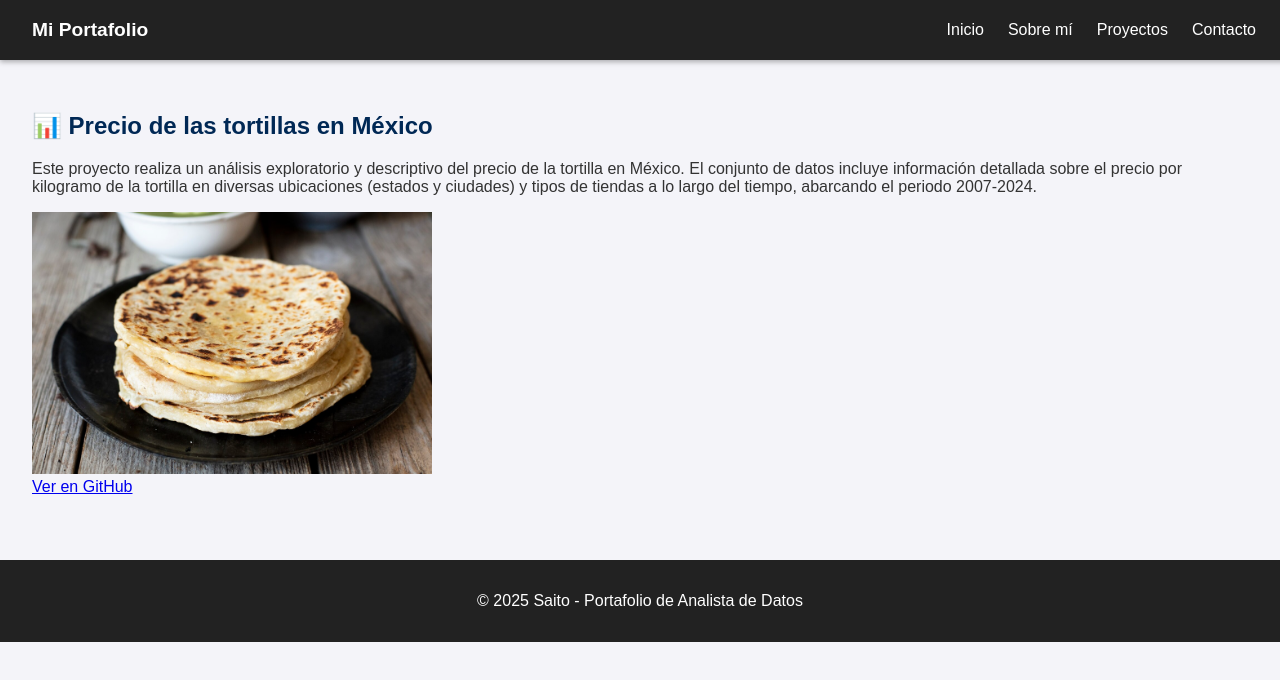
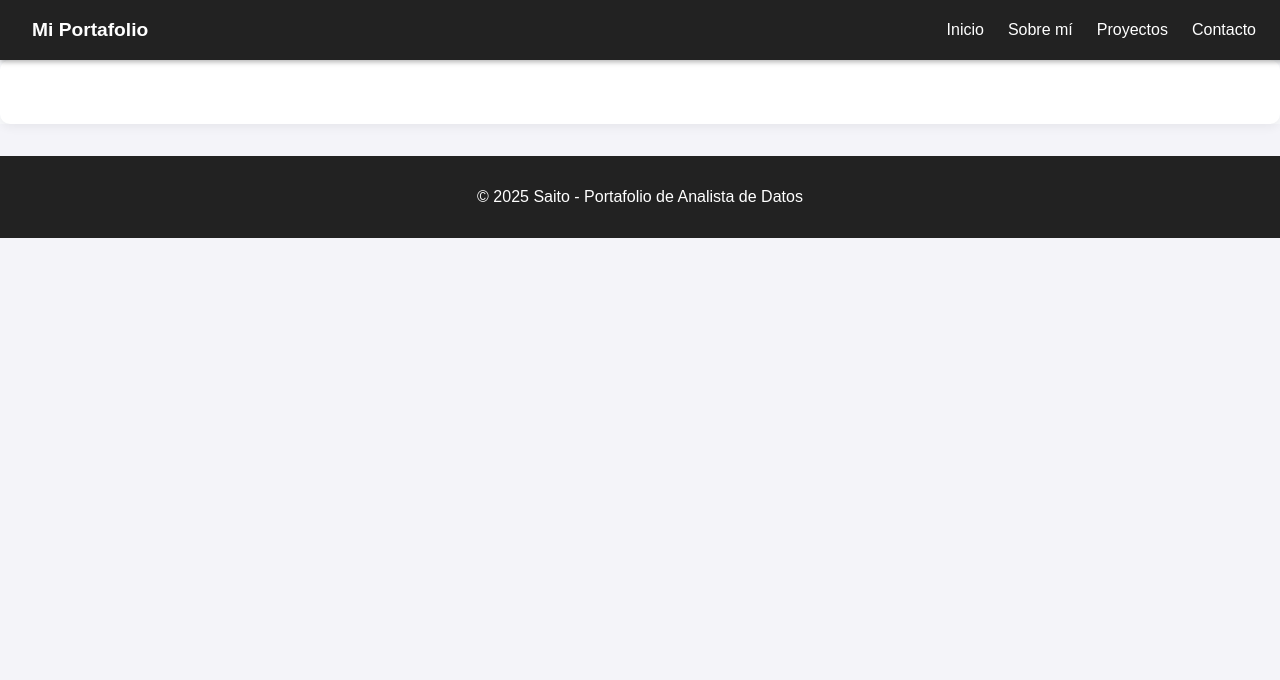
Before and after one commit to SaitoM17/mi-portafolio, a React (Create React App) app: page /Precio-tortilla in a window 1280 px wide. Shown: the top 680 px of the page. Built offline with nearby package versions, Linux system fonts and the light colour scheme.

Commit message:
feat: Se agrego estructura (contenedor) del proyecto

```diff
--- a/src/pages/PrecioTortillaMexico.js
+++ b/src/pages/PrecioTortillaMexico.js
@@ -1,19 +1,8 @@
 function PrecioTortilla() {
   return (
-    <div style={{ padding: "2rem" }}>
-      <h2>📊 Precio de las tortillas en México</h2>
-      <p>
-        Este proyecto realiza un análisis exploratorio y descriptivo del precio
-        de la tortilla en México. El conjunto de datos incluye información detallada
-        sobre el precio por kilogramo de la tortilla en diversas
-        ubicaciones (estados y ciudades) y tipos de tiendas a lo largo del tiempo, abarcando
-        el periodo 2007-2024.
-      </p>
-      <img src="/img/Tortillas.png" alt="Tortilla" style={{ maxWidth: "400px" }} />
-      <br />
-      <a href="https://github.com/SaitoM17/analisis_del_precio_tortillas_mexico_2007_a_2024.git" target="_blank" rel="noopener noreferrer">
-        Ver en GitHub
-      </a>
+    <div className="pagina-proyecto">
+      <div className="contenedor-proyecto">
+      </div>
     </div>
   );
 }
```
